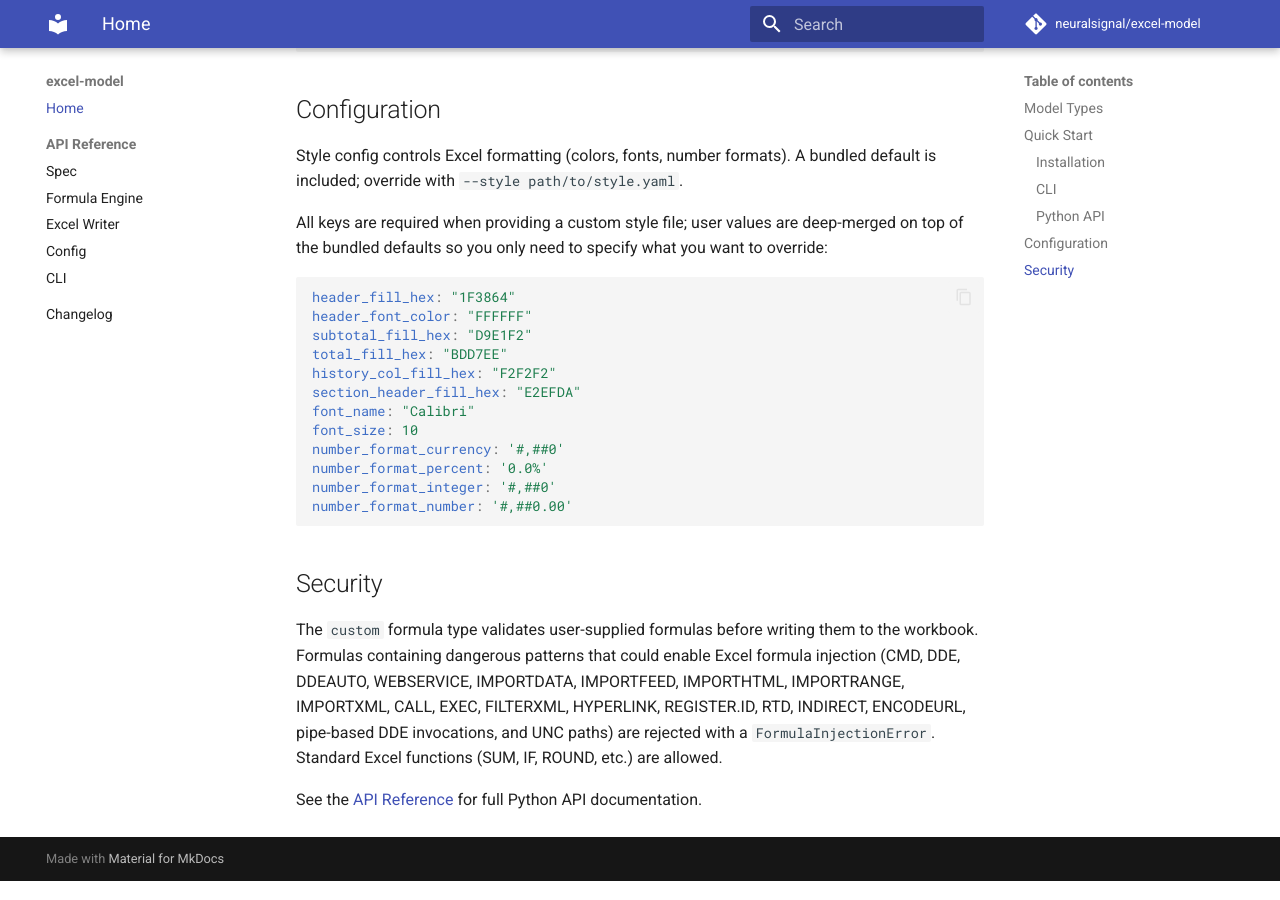
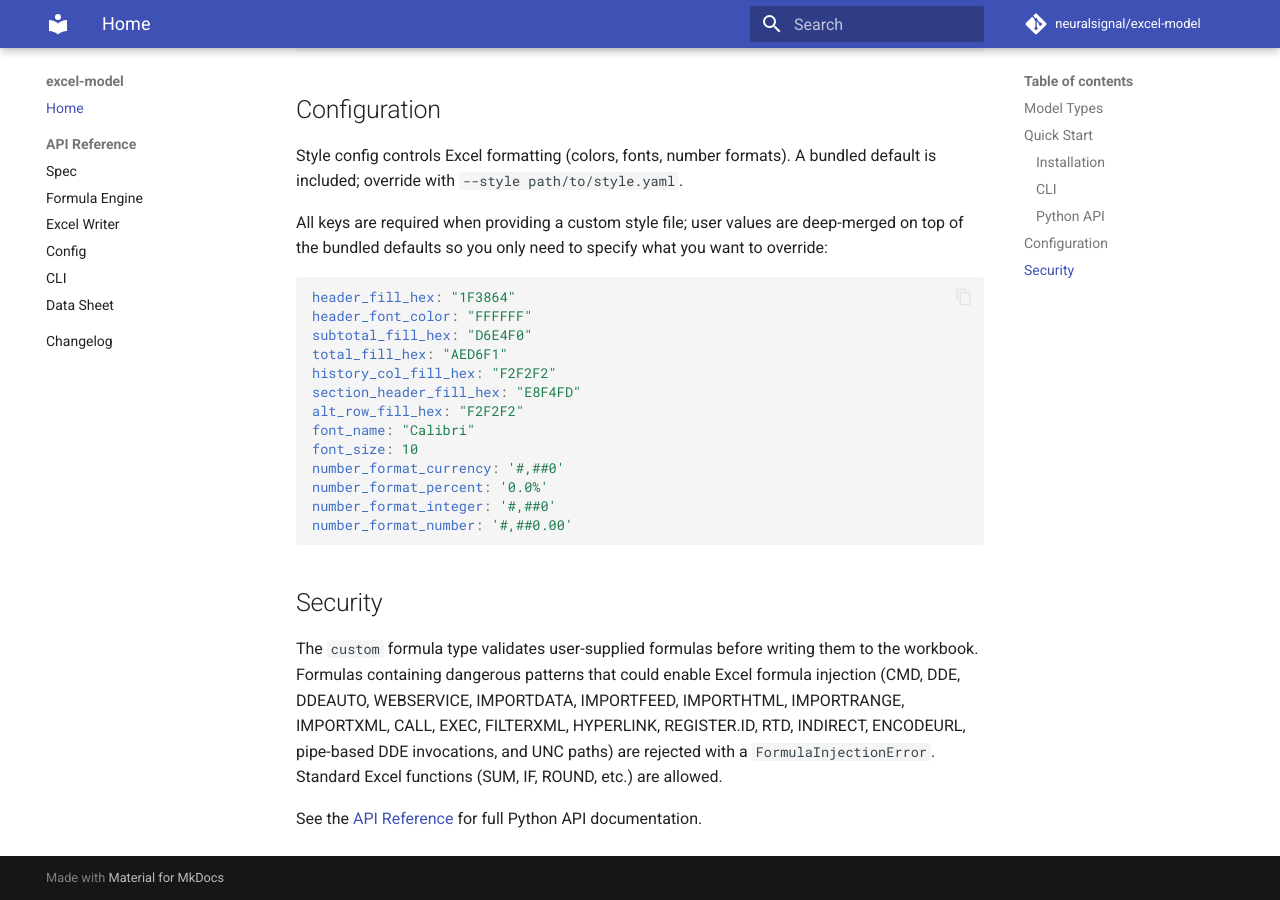
Before and after one commit to neuralsignal/excel-model, an MkDocs documentation site: the page built from docs/index.md, in a window 1280 px wide and 900 px high, scrolled down 1539 px. Built offline with MkDocs 1.6.1 and Material for MkDocs 9.7.7, drawn with Linux system fonts in a browser that asks for light colours; comment, search, counter and statistics services are not loaded.

Commit message:
docs: sync documentation with codebase changes
- Fix style config defaults in index.md (subtotal, total, section_header hex values)
- Add missing alt_row_fill_hex to style configuration example
- Add API reference page for excel_model.models.data_sheet (build_data_sheet, build_sumifs_pivot)
- Update mkdocs.yml nav to include Data Sheet API page

Co-Authored-By: Claude Sonnet 4.6 <noreply@anthropic.com>

````diff
--- a/docs/index.md
+++ b/docs/index.md
@@ -69,10 +69,11 @@ All keys are required when providing a custom style file; user values are deep-m
 ```yaml
 header_fill_hex: "1F3864"
 header_font_color: "FFFFFF"
-subtotal_fill_hex: "D9E1F2"
-total_fill_hex: "BDD7EE"
+subtotal_fill_hex: "D6E4F0"
+total_fill_hex: "AED6F1"
 history_col_fill_hex: "F2F2F2"
-section_header_fill_hex: "E2EFDA"
+section_header_fill_hex: "E8F4FD"
+alt_row_fill_hex: "F2F2F2"
 font_name: "Calibri"
 font_size: 10
 number_format_currency: '#,##0'
--- a/mkdocs.yml
+++ b/mkdocs.yml
@@ -33,6 +33,7 @@ nav:
       - Excel Writer: api/excel_writer.md
       - Config: api/config.md
       - CLI: api/cli.md
+      - Data Sheet: api/data_sheet.md
   - Changelog: changelog.md
 
 markdown_extensions:
````
Also changed, not shown: docs/api/data_sheet.md (added, +3 -0 lines).
